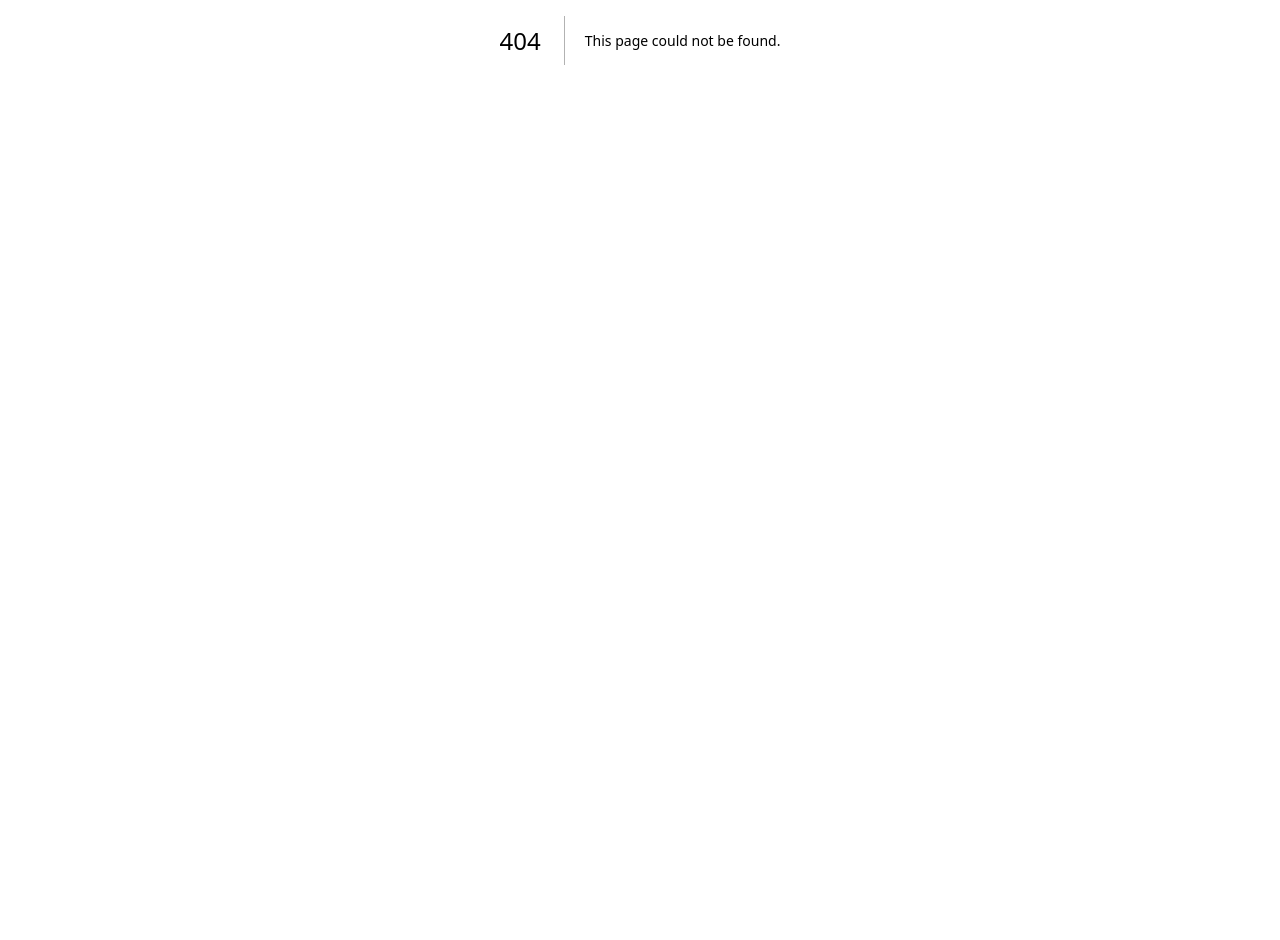
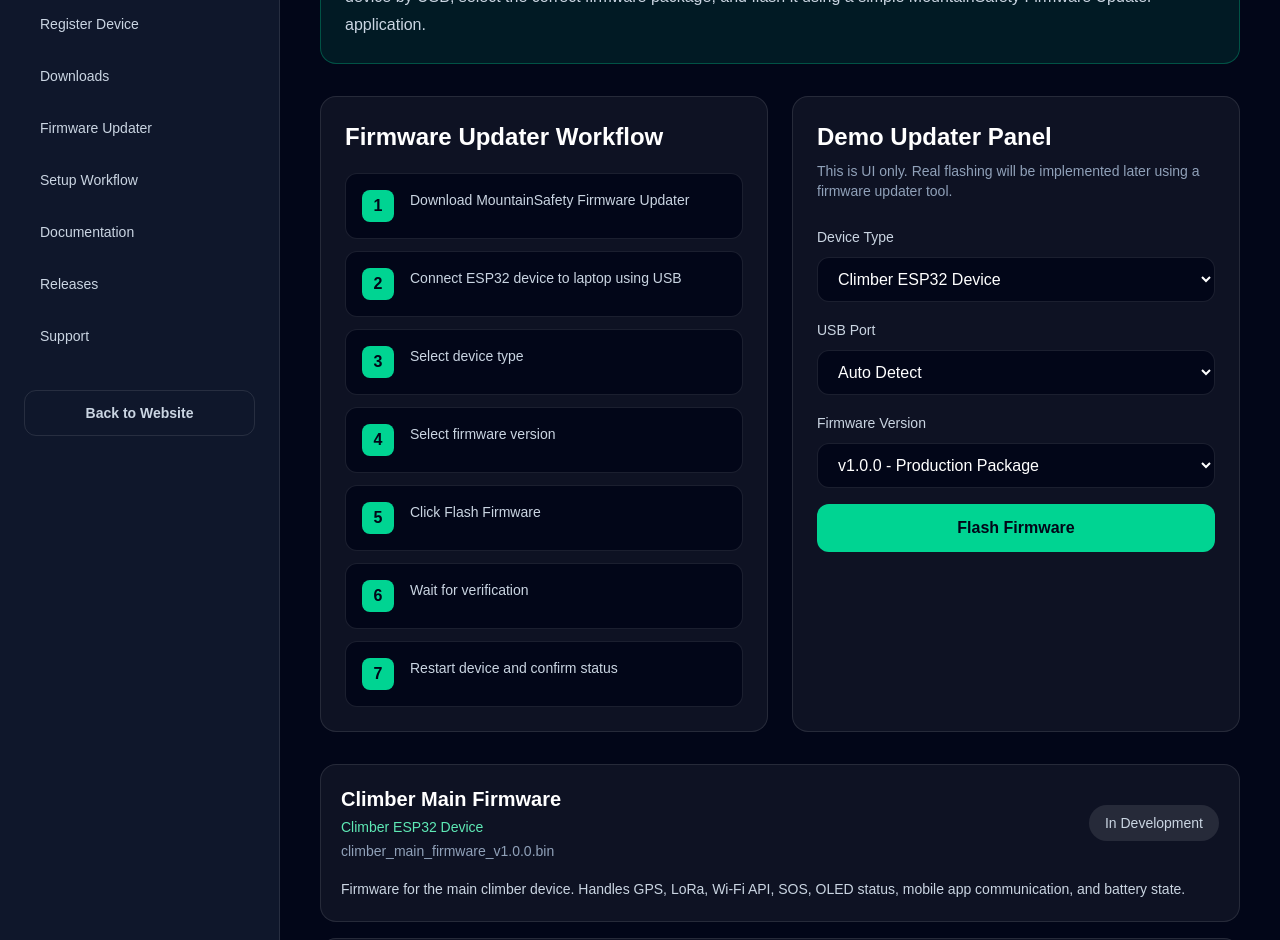
Before and after one commit to prabashmalhara/e21-3yp-Mountain-Climber-Health-and-GPS-Tracker, a Next.js app in the folder website/: page /portal/firmware in a window 1280 px wide. Before the commit this address had no page. Shown: the part 360-1300 px from the top of the page. Before the commit the page ends 800 px from the top, so only its background shows below. Built offline with nearby package versions, Linux system fonts and the light colour scheme.

Commit message:
Add portal firmware updater prototype page

```diff
--- /dev/null
+++ b/website/src/app/portal/firmware/page.tsx
@@ -0,0 +1,168 @@
+import PortalLayout from "@/components/PortalLayout";
+
+const firmwarePackages = [
+  {
+    name: "Climber Main Firmware",
+    file: "climber_main_firmware_v1.0.0.bin",
+    device: "Climber ESP32 Device",
+    status: "In Development",
+    description:
+      "Firmware for the main climber device. Handles GPS, LoRa, Wi-Fi API, SOS, OLED status, mobile app communication, and battery state.",
+  },
+  {
+    name: "Basecamp LoRa Firmware",
+    file: "basecamp_lora_firmware_v1.0.0.bin",
+    device: "Basecamp ESP32 LoRa Node",
+    status: "In Development",
+    description:
+      "Firmware for the basecamp LoRa gateway. It receives LoRa packets from climbers and bridges communication to the local Flask dashboard through USB serial.",
+  },
+  {
+    name: "Armband ESP32-H2 Firmware",
+    file: "armband_h2_firmware_v1.0.0.bin",
+    device: "ESP32-H2 Armband",
+    status: "Prototype Module",
+    description:
+      "Firmware for the wearable armband module. It supports BLE-based BPM, armband battery, and sensor state advertisement.",
+  },
+  {
+    name: "Repeater Node Firmware",
+    file: "repeater_node_firmware_v1.0.0.bin",
+    device: "LoRa Repeater Node",
+    status: "Next Development Stage",
+    description:
+      "Future firmware for the repeater node. It will forward LoRa packets between climber devices and the basecamp node to improve range.",
+  },
+];
+
+const updaterSteps = [
+  "Download MountainSafety Firmware Updater",
+  "Connect ESP32 device to laptop using USB",
+  "Select device type",
+  "Select firmware version",
+  "Click Flash Firmware",
+  "Wait for verification",
+  "Restart device and confirm status",
+];
+
+export default function FirmwarePage() {
+  return (
+    <PortalLayout
+      title="Firmware Updater"
+      description="This page shows how production users will update ESP32 firmware using a simple updater instead of Arduino IDE or source code."
+    >
+      <div className="rounded-2xl border border-emerald-400/30 bg-emerald-400/10 p-6">
+        <h2 className="text-2xl font-bold">Production Firmware Goal</h2>
+        <p className="mt-3 leading-7 text-slate-300">
+          In production, users should not open Arduino IDE, install board
+          libraries, or edit source code. They should connect the device by USB,
+          select the correct firmware package, and flash it using a simple
+          MountainSafety Firmware Updater application.
+        </p>
+      </div>
+
+      <div className="mt-8 grid gap-6 lg:grid-cols-2">
+        <div className="rounded-2xl border border-white/10 bg-white/5 p-6">
+          <h2 className="text-2xl font-bold">Firmware Updater Workflow</h2>
+
+          <div className="mt-5 grid gap-3">
+            {updaterSteps.map((step, index) => (
+              <div
+                key={step}
+                className="flex gap-4 rounded-xl border border-white/10 bg-slate-950 p-4"
+              >
+                <div className="flex h-8 w-8 shrink-0 items-center justify-center rounded-lg bg-emerald-400 font-bold text-slate-950">
+                  {index + 1}
+                </div>
+                <p className="text-sm text-slate-300">{step}</p>
+              </div>
+            ))}
+          </div>
+        </div>
+
+        <div className="rounded-2xl border border-white/10 bg-white/5 p-6">
+          <h2 className="text-2xl font-bold">Demo Updater Panel</h2>
+          <p className="mt-2 text-sm text-slate-400">
+            This is UI only. Real flashing will be implemented later using a
+            firmware updater tool.
+          </p>
+
+          <form className="mt-6 grid gap-4">
+            <div>
+              <label className="text-sm text-slate-300">Device Type</label>
+              <select className="mt-2 w-full rounded-xl border border-white/10 bg-slate-950 px-4 py-3 text-white outline-none focus:border-emerald-400">
+                <option>Climber ESP32 Device</option>
+                <option>Basecamp ESP32 LoRa Node</option>
+                <option>ESP32-H2 Armband</option>
+                <option>LoRa Repeater Node</option>
+              </select>
+            </div>
+
+            <div>
+              <label className="text-sm text-slate-300">USB Port</label>
+              <select className="mt-2 w-full rounded-xl border border-white/10 bg-slate-950 px-4 py-3 text-white outline-none focus:border-emerald-400">
+                <option>Auto Detect</option>
+                <option>COM30</option>
+                <option>/dev/tty.usbserial</option>
+                <option>/dev/tty.SLAB_USBtoUART</option>
+              </select>
+            </div>
+
+            <div>
+              <label className="text-sm text-slate-300">Firmware Version</label>
+              <select className="mt-2 w-full rounded-xl border border-white/10 bg-slate-950 px-4 py-3 text-white outline-none focus:border-emerald-400">
+                <option>v1.0.0 - Production Package</option>
+                <option>v0.3 - Repeater Prototype</option>
+                <option>v0.2 - Current LoRa System</option>
+              </select>
+            </div>
+
+            <button
+              type="button"
+              className="rounded-xl bg-emerald-400 px-6 py-3 font-semibold text-slate-950 hover:bg-emerald-300"
+            >
+              Flash Firmware
+            </button>
+          </form>
+        </div>
+      </div>
+
+      <div className="mt-8 grid gap-4">
+        {firmwarePackages.map((firmware) => (
+          <div
+            key={firmware.file}
+            className="rounded-2xl border border-white/10 bg-white/5 p-5"
+          >
+            <div className="flex flex-col justify-between gap-4 lg:flex-row lg:items-center">
+              <div>
+                <h2 className="text-xl font-bold">{firmware.name}</h2>
+                <p className="mt-1 text-sm text-emerald-300">
+                  {firmware.device}
+                </p>
+                <p className="mt-1 text-sm text-slate-400">{firmware.file}</p>
+              </div>
+
+              <span className="w-fit rounded-full bg-white/10 px-4 py-2 text-sm text-slate-300">
+                {firmware.status}
+              </span>
+            </div>
+
+            <p className="mt-4 max-w-4xl text-sm leading-6 text-slate-300">
+              {firmware.description}
+            </p>
+          </div>
+        ))}
+      </div>
+
+      <div className="mt-8 rounded-2xl border border-white/10 bg-white/5 p-6">
+        <h2 className="text-2xl font-bold">Future Tool Implementation</h2>
+        <p className="mt-3 leading-7 text-slate-300">
+          The real firmware updater can later be built as a small desktop tool.
+          It can use ESP32 flashing tools internally, but the user interface
+          should stay simple: choose device type, choose port, choose firmware,
+          and click flash.
+        </p>
+      </div>
+    </PortalLayout>
+  );
+}
--- a/website/src/components/PortalLayout.tsx
+++ b/website/src/components/PortalLayout.tsx
@@ -5,12 +5,12 @@
   { label: "Devices", href: "/portal/devices" },
   { label: "Register Device", href: "/portal/register-device" },
   { label: "Downloads", href: "/portal/downloads" },
+  { label: "Firmware Updater", href: "/portal/firmware" },
   { label: "Setup Workflow", href: "/portal/setup" },
   { label: "Documentation", href: "/portal/docs" },
   { label: "Releases", href: "/portal/releases" },
   { label: "Support", href: "/portal/support" },
 ];
-
 export default function PortalLayout({
   children,
   title,
```
